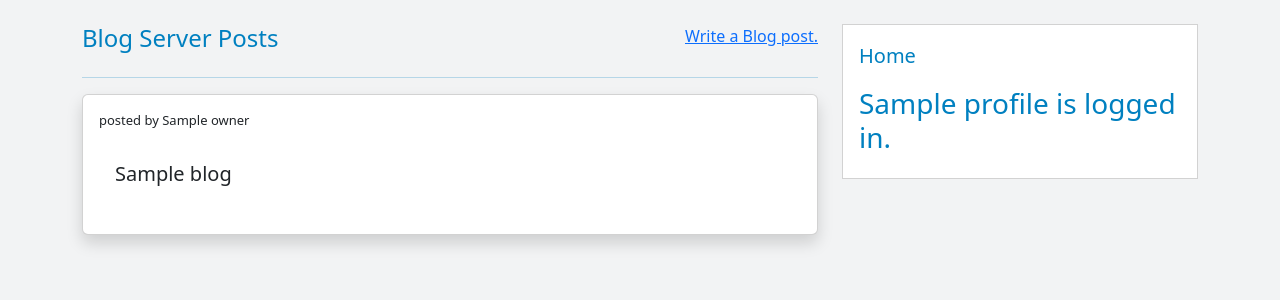
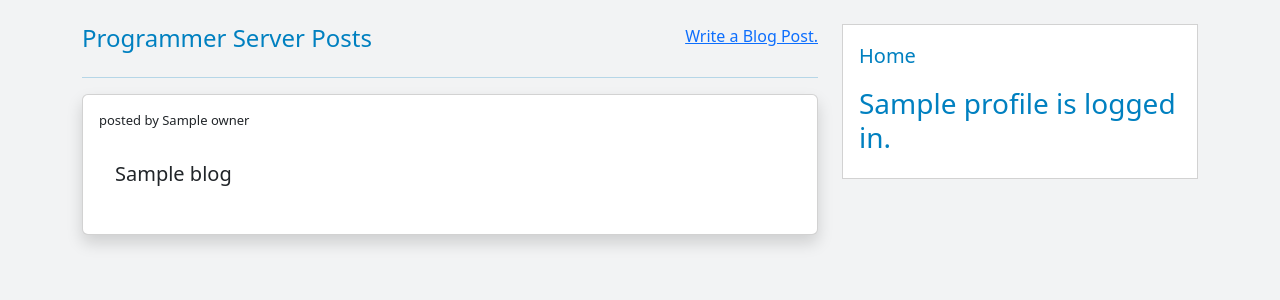
Before and after one commit to sheoranharis/programmer-server, a Node server app: template views/blog/blog.ejs in a window 1280 px wide. Shown: the part 58-358 px from the top of the page. Run offline with Node 20, Linux system fonts and the light colour scheme; the template is opened without the code that fills it: most values are stand-ins (such as "Sample title", 1, 10 or a date in 2020); data that the repository does not hold is empty; some libraries are stand-ins or nearby versions.

Commit message:
BREAKING CHANGE: new blog home improvement

```diff
--- a/package.json
+++ b/package.json
@@ -28,8 +28,10 @@
   },
   "devDependencies": {
     "@semantic-release/changelog": "^6.0.3",
+    "@semantic-release/commit-analyzer": "^13.0.0",
     "@semantic-release/git": "^10.0.1",
     "@semantic-release/github": "^10.0.6",
+    "@semantic-release/release-notes-generator": "^14.0.0",
     "esbuild": "^0.21.5",
     "nodemon": "^3.0.1",
     "semantic-release": "^24.0.0"
--- a/views/blog/blog.ejs
+++ b/views/blog/blog.ejs
@@ -3,7 +3,7 @@
         <div class="row">
             <div class="col-sm-8 pt-4">
                 <div class="d-flex justify-content-between">
-                    <h4>Blog Server Posts</h4> <a href="/blogserver/create">Write a Blog post.</a>
+                    <h4>Programmer Server Posts</h4> <a href="/blogserver/create">Write a Blog Post.</a>
                 </div>
                 <hr>
                 <% for(let blog of blogs){ %>
```
Also changed, not shown: 1 other file.
